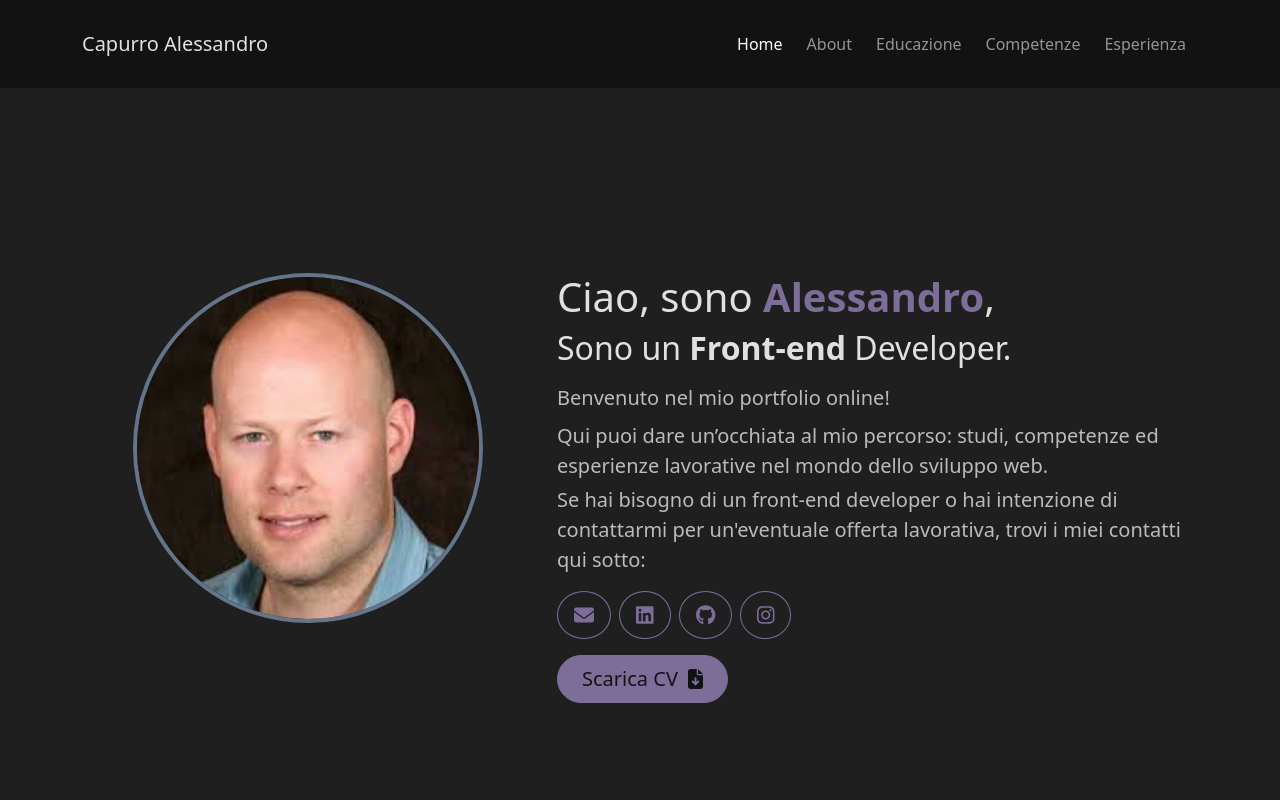
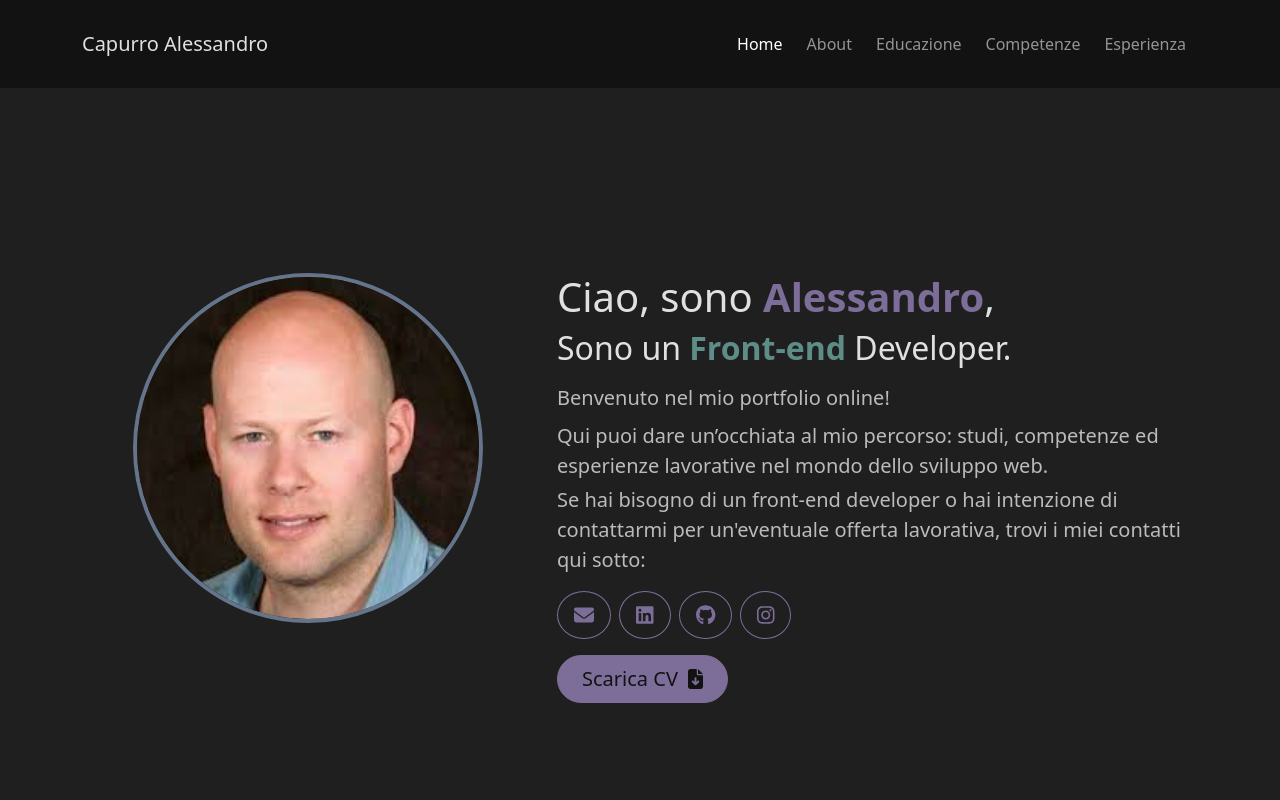
Before and after one commit to capurrooalessandro/PortfolioWebsite, a React (Vite) app in the folder PortfolioWebsite/: page /home in a window 1280 px wide. Shown: the top 800 px of the page. Built offline with nearby package versions, Linux system fonts and the light colour scheme.

Commit message:
added classes for loading page animation and added new text color

```diff
--- a/PortfolioWebsite/src/main.css
+++ b/PortfolioWebsite/src/main.css
@@ -6,8 +6,12 @@ span.fc-purple{
     color:#7D6E99;
 }
 
+span.fc-teal{
+    color:#5E8D87;
+}
+
 p, footer{
-    color: #bcbbbb
+    color: #bcbbbb;
 }
 
 h1, h2, h3, h4, h5, .navbar-brand, .navbar-brand:hover{
@@ -29,6 +33,7 @@ a.social-btn{
     --bs-btn-active-border-color:#bcbbbb;
     --bs-btn-border-color: #7D6E99;
     --bs-btn-hover-bg:#bcbbbb;
+    --bs-btn-hover-border-color:#bcbbbb;
     --bs-btn-hover-color: #1F1F1F;
 }
 
@@ -55,3 +60,12 @@ nav{
 body{
     background-color: #1F1F1F
 }
+
+div.content-loading{
+    filter: blur(4px);
+}
+
+div.content-loaded{
+    filter: blur(0px);
+    transition: filter 0.4s;
+}
```
